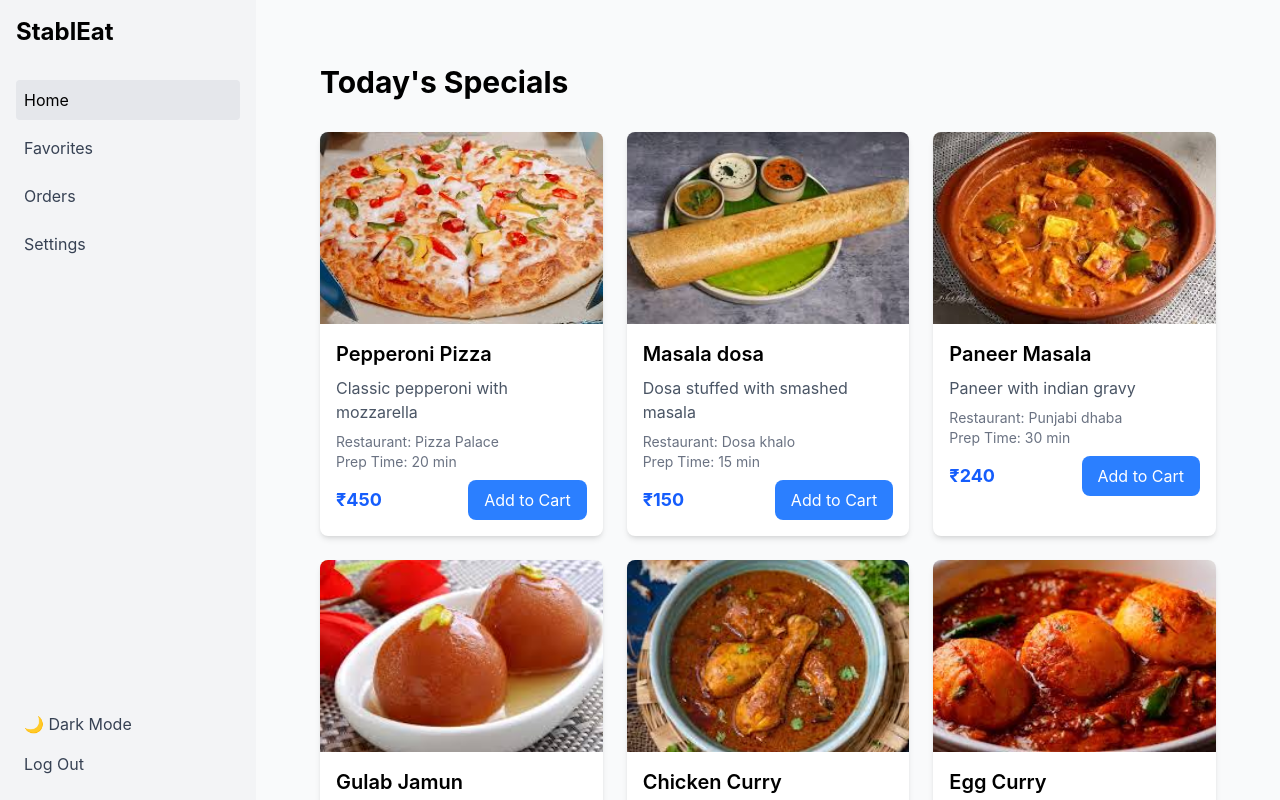
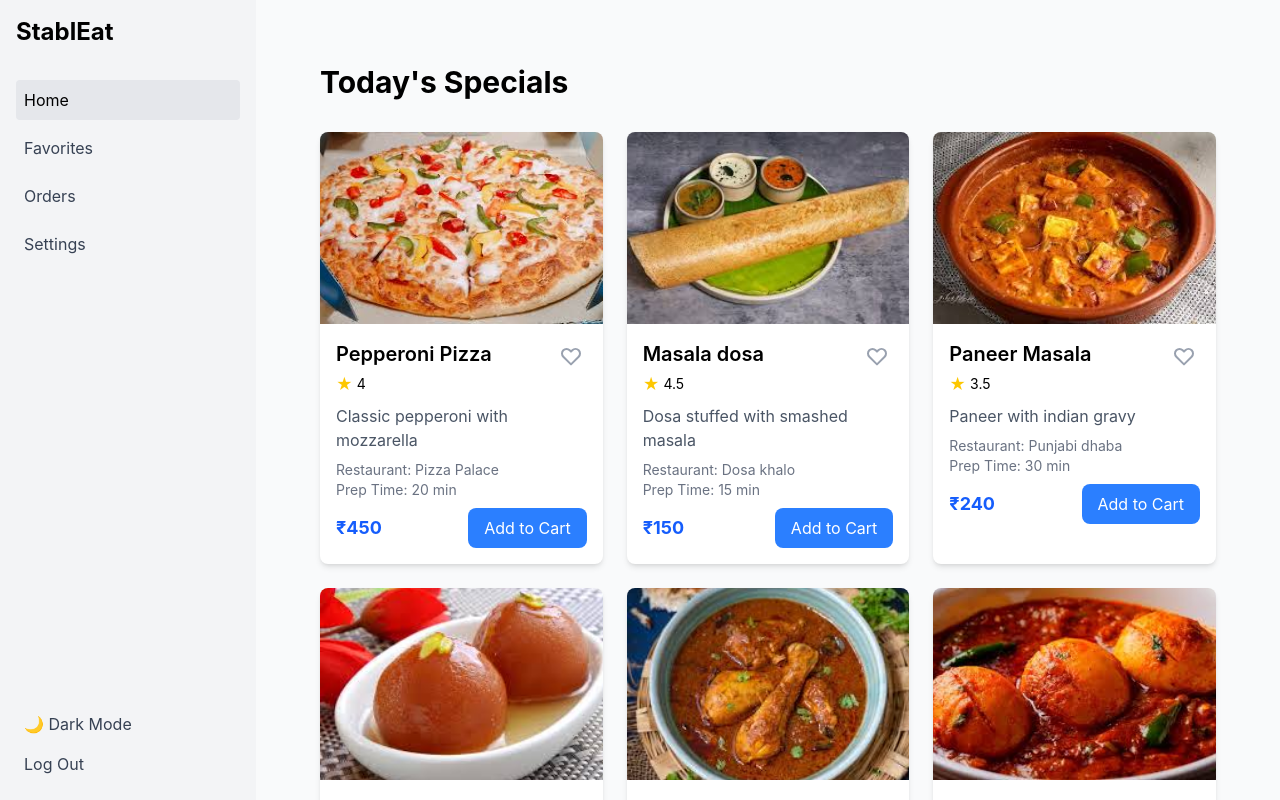
Before and after one commit to siddharth-kumar182002/StablEat, a React (Vite) app: page / in a window 1280 px wide. Shown: the top 800 px of the page. Built offline with nearby package versions, Linux system fonts and the light colour scheme.

Commit message:
order badge, add to favorite and rating added

```diff
--- a/src/components/Favorites.jsx
+++ b/src/components/Favorites.jsx
@@ -1,6 +1,20 @@
-export const Favorites = () => (
-    <div className="p-8 dark:bg-gray-900 min-h-screen">
-      <h1 className="text-3xl font-bold mb-8 dark:text-white">Favorites</h1>
-      <p className="text-gray-600 dark:text-gray-400">Your favorite items will appear here</p>
-    </div>
-  );
+import { useFavorites } from "../context/FavoritesContext";
+import { FoodCard } from "./FoodCard";
+export const Favorites = () => {
+    const { favorites } = useFavorites();
+
+    return (
+      <div className="p-8 dark:bg-gray-900 min-h-screen">
+        <h1 className="text-3xl font-bold mb-8 dark:text-white">Favorites</h1>
+        {favorites.length > 0 ? (
+          <div className="grid grid-cols-1 md:grid-cols-2 lg:grid-cols-3 gap-6">
+            {favorites.map((item) => (
+              <FoodCard key={item.id} item={item} image={item.foodImage} />
+            ))}
+          </div>
+        ) : (
+          <p className="text-gray-600 dark:text-gray-400">No favorite items yet. Click the ♡ icon to add some!</p>
+        )}
+      </div>
+    );
+  };
--- a/src/components/FoodCard.jsx
+++ b/src/components/FoodCard.jsx
@@ -1,8 +1,11 @@
 import { useCart } from '../context/CartContext';
+import { useFavorites } from '../context/FavoritesContext';
 
 export const FoodCard = ({ item, image }) => {
   const { cartItems, addToCart, updateQuantity } = useCart();
+  const { favorites, toggleFavorite } = useFavorites();
   const cartItem = cartItems.find(i => i.id === item.id);
+  const isFavorite = favorites.some(fav => fav.id === item.id);
 
   return (
     <div className="bg-white dark:bg-gray-800 rounded-lg shadow-md overflow-hidden hover:shadow-lg transition-shadow">
@@ -12,26 +15,54 @@ export const FoodCard = ({ item, image }) => {
         className="w-full h-48 object-cover"
       />
       <div className="p-4">
-        <h3 className="text-xl font-semibold mb-2 dark:text-white">{item.name}</h3>
+        {/* Title Section */}
+        <div className="flex justify-between items-start mb-2">
+          <div>
+            <h3 className="text-xl font-semibold dark:text-white">{item.name}</h3>
+            {item.rating && (
+              <div className="flex items-center mt-1">
+                <span className="text-yellow-400">★</span>
+                <span className="text-sm ml-1 dark:text-gray-300">{item.rating}</span>
+              </div>
+            )}
+          </div>
+          <button
+            onClick={() => toggleFavorite(item)}
+            className="p-1 hover:bg-gray-100 dark:hover:bg-gray-700 rounded-full transition-colors"
+          >
+            <svg
+              className={`w-6 h-6 ${isFavorite ? 'text-red-500 fill-current' : 'text-gray-400 dark:text-gray-300 fill-none'}`}
+              viewBox="0 0 24 24"
+              stroke="currentColor"
+              strokeWidth="2"
+            >
+              <path strokeLinecap="round" strokeLinejoin="round"
+                d="M4.318 6.318a4.5 4.5 0 000 6.364L12 20.364l7.682-7.682a4.5 4.5 0 00-6.364-6.364L12 7.636l-1.318-1.318a4.5 4.5 0 00-6.364 0z" />
+            </svg>
+          </button>
+        </div>
+
         <p className="text-gray-600 dark:text-gray-300 mb-2">{item.description}</p>
+
         <div className="text-sm text-gray-500 dark:text-gray-400 mb-2">
           <p>Restaurant: {item.restaurant}</p>
           <p>Prep Time: {item.preparationTime} min</p>
         </div>
+
         <div className="flex justify-between items-center">
           <span className="text-lg font-bold text-blue-600 dark:text-blue-400">₹{item.price}</span>
           {cartItem ? (
             <div className="flex items-center gap-2">
               <button
                 onClick={() => updateQuantity(item.id, cartItem.quantity - 1)}
-                className="bg-gray-200  dark:text-white dark:bg-gray-700 px-3 py-1 rounded-lg hover:bg-gray-300 dark:hover:bg-gray-600"
+                className="bg-gray-200 dark:bg-gray-700 px-3 py-1 rounded-lg hover:bg-gray-300 dark:hover:bg-gray-600"
               >
                 -
               </button>
               <span className="dark:text-white">{cartItem.quantity}</span>
               <button
                 onClick={() => updateQuantity(item.id, cartItem.quantity + 1)}
-                className="bg-gray-200  dark:text-white dark:bg-gray-700 px-3 py-1 rounded-lg hover:bg-gray-300 dark:hover:bg-gray-600"
+                className="bg-gray-200 dark:bg-gray-700 px-3 py-1 rounded-lg hover:bg-gray-300 dark:hover:bg-gray-600"
               >
                 +
               </button>
--- a/src/components/Home.jsx
+++ b/src/components/Home.jsx
@@ -17,6 +17,7 @@ export const Home = () => {
       price: 450,
       description: 'Classic pepperoni with mozzarella',
       restaurant: 'Pizza Palace',
+      rating:4,
       preparationTime: 20,
       deliveryWindow: 7,
       foodImage:Pizza
@@ -27,6 +28,7 @@ export const Home = () => {
       price: 150,
       description: 'Dosa stuffed with smashed masala',
       restaurant: 'Dosa khalo',
+      rating:4.5,
       preparationTime: 15,
       deliveryWindow: 10,
       foodImage:Dosa
@@ -37,6 +39,7 @@ export const Home = () => {
         price: 240,
         description: 'Paneer with indian gravy',
         restaurant: 'Punjabi dhaba',
+        rating:3.5,
         preparationTime: 30,
         deliveryWindow: 5,
         foodImage:Paneer
@@ -47,6 +50,7 @@ export const Home = () => {
         price: 50,
         description: 'Big tasty sweets',
         restaurant: 'Milk bar',
+        rating:4.5,
         preparationTime:0,
         deliveryWindow: 5,
         foodImage:GulabJamun
@@ -57,6 +61,7 @@ export const Home = () => {
         price: 300,
         description: 'Classic indian Chicken',
         restaurant: 'Krawings',
+        rating:5,
         preparationTime: 30,
         deliveryWindow: 11,
         foodImage:ChickenCurry
@@ -67,6 +72,7 @@ export const Home = () => {
         price: 120,
         description: 'Egg filled in masala curry',
         restaurant: 'White rabbit',
+        rating:4.8,
         preparationTime: 8,
         deliveryWindow: 8,
         foodImage:EggCurry
--- a/src/components/Sidebar.jsx
+++ b/src/components/Sidebar.jsx
@@ -1,6 +1,7 @@
 import { NavLink } from 'react-router-dom';
-
+import { useCart } from '../context/CartContext';
 export const Sidebar = ({ isOpen, setIsOpen, isDarkMode, toggleDarkMode }) => {
+    const { cartItems } = useCart();
   return (
     <div className={`fixed top-0 left-0 h-full bg-gray-100 dark:bg-gray-800 p-4 w-64 transform transition-transform duration-300 ${
       isOpen ? 'translate-x-0' : '-translate-x-full'
@@ -28,7 +29,12 @@ export const Sidebar = ({ isOpen, setIsOpen, isDarkMode, toggleDarkMode }) => {
               }`
             }
           >
-            {item.name}
+               {item.name}
+            {item.name === 'Orders' && cartItems.length > 0 && (
+              <span className="absolute right-41 top-45  bg-red-500 text-white text-xs font-bold w-5 h-5 rounded-full flex items-center justify-center">
+                {cartItems.length}
+              </span>
+            )}
           </NavLink>
         ))}
       </nav>
--- /dev/null
+++ b/src/context/FavoritesContext.jsx
@@ -0,0 +1,23 @@
+import { createContext, useContext, useState } from 'react';
+
+const FavoritesContext = createContext();
+
+export const FavoritesProvider = ({ children }) => {
+  const [favorites, setFavorites] = useState([]);
+
+  const toggleFavorite = (item) => {
+    setFavorites(prev =>
+      prev.some(fav => fav.id === item.id)
+        ? prev.filter(fav => fav.id !== item.id)
+        : [...prev, item]
+    );
+  };
+
+  return (
+    <FavoritesContext.Provider value={{ favorites, toggleFavorite }}>
+      {children}
+    </FavoritesContext.Provider>
+  );
+};
+
+export const useFavorites = () => useContext(FavoritesContext);
--- a/src/main.jsx
+++ b/src/main.jsx
@@ -4,12 +4,16 @@ import { BrowserRouter } from 'react-router-dom';
 import { CartProvider } from './context/CartContext';
 import App from './App.jsx';
 import './index.css';
+import { FavoritesProvider } from './context/FavoritesContext';
+
 
 ReactDOM.createRoot(document.getElementById('root')).render(
   <React.StrictMode>
     <BrowserRouter>
       <CartProvider>
-        <App />
+      <FavoritesProvider>
+          <App />
+        </FavoritesProvider>
       </CartProvider>
     </BrowserRouter>
   </React.StrictMode>
```
